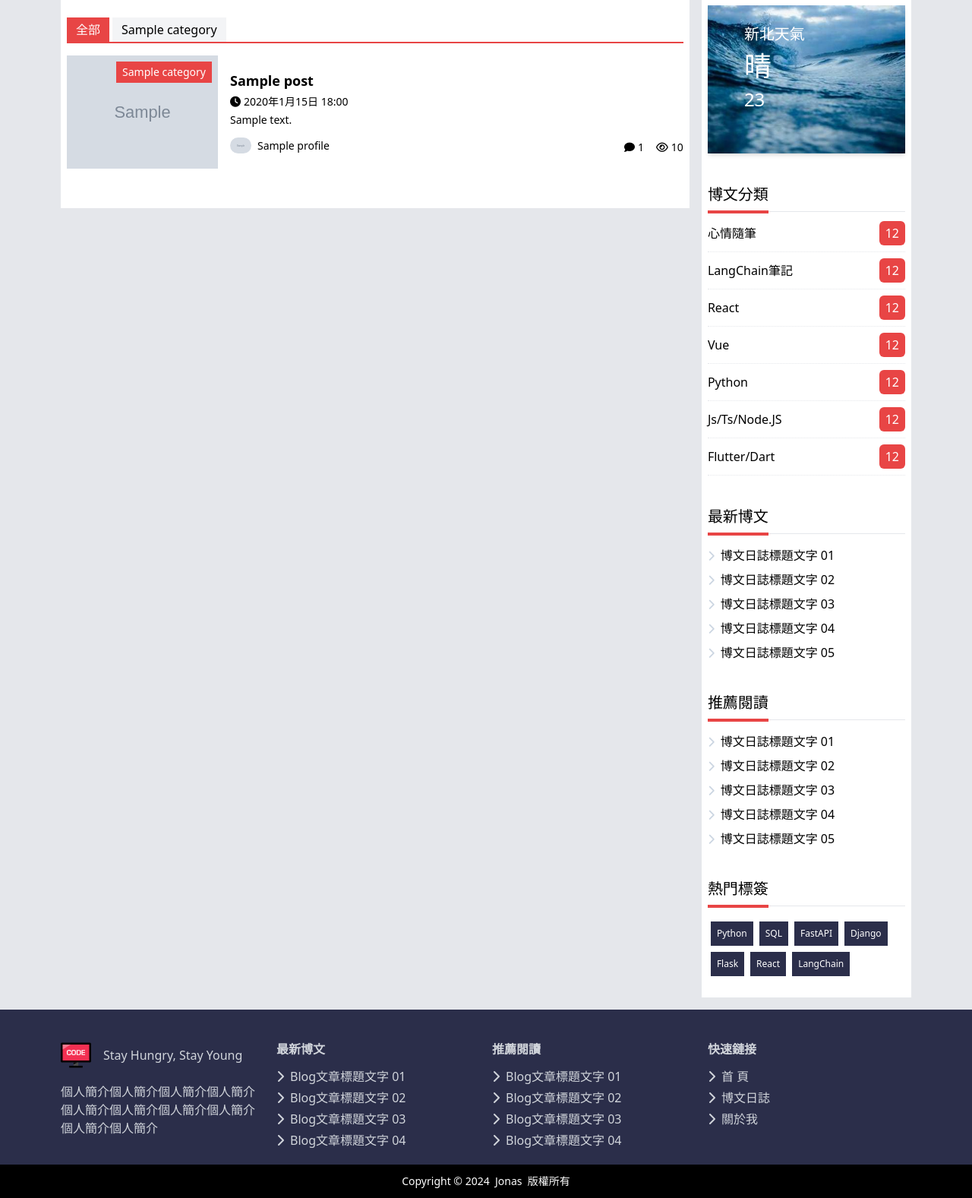
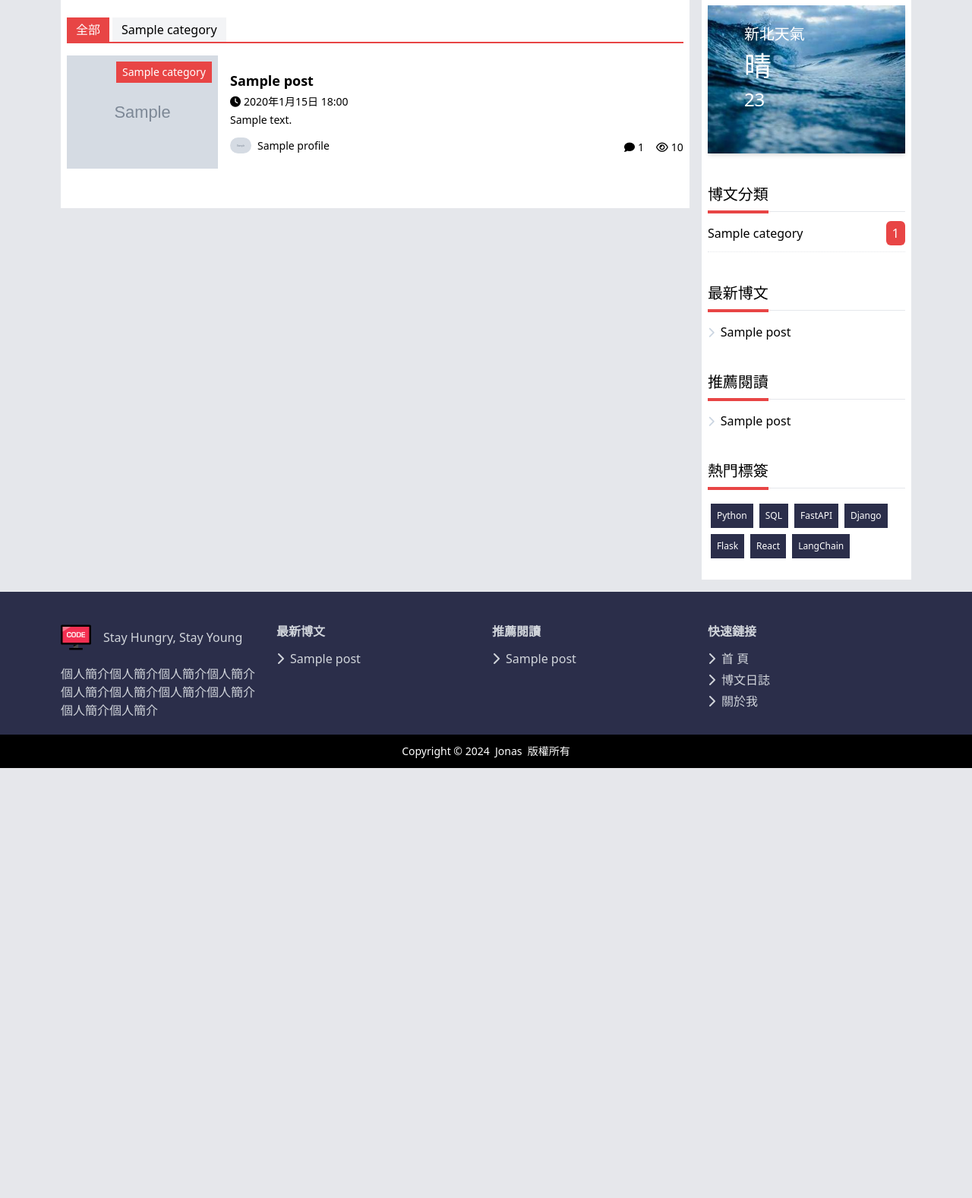
Before and after one commit to ziliang-wang/jonas-blog, a Django app: page /posts/ in a window 1280 px wide. Shown: the part 130-1707 px from the top of the page at 76% size. After the commit the page ends 1141 px from the top, so only its background shows below. Run offline with Django 5.2, Linux system fonts and the light colour scheme; tables that the repository leaves empty hold one stand-in row (values such as "Sample post"); grey boxes marked "Sample" are stand-in pictures; style sheets or scripts are compiled from the project's sources; some libraries are stand-ins or nearby versions.

Commit message:
共享數據1

```diff
--- a/src/blog/settings.py
+++ b/src/blog/settings.py
@@ -67,6 +67,7 @@ TEMPLATES = [
                 "django.template.context_processors.request",
                 "django.contrib.auth.context_processors.auth",
                 "django.contrib.messages.context_processors.messages",
+                "core.context_processors.post_processor"
             ],
         },
     },
--- /dev/null
+++ b/src/core/context_processors.py
@@ -0,0 +1,13 @@
+from django.db.models import Count
+from .models import *
+
+
+def post_processor(request):
+
+    return {
+        # 'CATEGORIES': Category.objects.all(),
+        'CATEGORIES': Category.objects.values('id', 'name').annotate(Count('posts')),
+        'TAGS': ...,
+        'LATEST_POSTS': Post.published.all()[:5],
+        'RECOMMEND_POSTS': Post.published.filter(flag=True).all()[:5]
+    }
--- a/src/templates/base.html
+++ b/src/templates/base.html
@@ -110,19 +110,17 @@
                 <div class="w-1/4">
                     <h4 class="font-bold mb-3">最新博文</h4>
                     <ul class="space-y-1">
-                        <li><a href="#"><i class="fa fa-chevron-right mr-2"></i>Blog文章標題文字 01</a></li>
-                        <li><a href="#"><i class="fa fa-chevron-right mr-2"></i>Blog文章標題文字 02</a></li>
-                        <li><a href="#"><i class="fa fa-chevron-right mr-2"></i>Blog文章標題文字 03</a></li>
-                        <li><a href="#"><i class="fa fa-chevron-right mr-2"></i>Blog文章標題文字 04</a></li>
+                        {% for item in LATEST_POSTS %}
+                            <li><a href="{{ item.get_absolute_url }}"><i class="fa fa-chevron-right mr-2"></i>{{ item.title }}</a></li>
+                        {% endfor %}
                     </ul>
                 </div>
                 <div class="w-1/4">
                     <h4 class="font-bold mb-3">推薦閱讀</h4>
                     <ul class="space-y-1">
-                        <li><a href="#"><i class="fa fa-chevron-right mr-2"></i>Blog文章標題文字 01</a></li>
-                        <li><a href="#"><i class="fa fa-chevron-right mr-2"></i>Blog文章標題文字 02</a></li>
-                        <li><a href="#"><i class="fa fa-chevron-right mr-2"></i>Blog文章標題文字 03</a></li>
-                        <li><a href="#"><i class="fa fa-chevron-right mr-2"></i>Blog文章標題文字 04</a></li>
+                        {% for item in RECOMMEND_POSTS %}
+                            <li><a href="{{ item.get_absolute_url }}"><i class="fa fa-chevron-right mr-2"></i>{{ item.title }}</a></li>
+                        {% endfor %}
                     </ul>
                 </div>
                 <div class="w-1/4">
--- a/src/templates/post-list.html
+++ b/src/templates/post-list.html
@@ -34,7 +34,7 @@
                     {% else %}
                         <li class="bg-gray-100 text-black py-1 px-3"><a href="{% url 'posts' %}">全部</a></li>
                     {% endif %}
-                    {% for cat in categories %}
+                    {% for cat in CATEGORIES %}
                         {% if request.GET.cat == cat.id|to_str %}
                             <li class="bg-primary text-white py-1 px-3"><a href="?cat={{ cat.id }}">{{ cat.name }}</a></li>
                         {% else %}
@@ -108,13 +108,9 @@
                     <span class="border-b-4 border-b-primary py-2">博文分類</span>
                 </h2>
                 <ul class="mb-6">
-                    <li class="mb-2 border-b border-dotted pb-2"><a class="flex justify-between items-center" href="#"><span>心情隨筆</span><span class="bg-primary items-center py-1 px-2 rounded-md text-white">12</span></a></li>
-                    <li class="mb-2 border-b border-dotted pb-2"><a class="flex justify-between items-center" href="#"><span>LangChain筆記</span><span class="bg-primary items-center py-1 px-2 rounded-md text-white">12</span></a></li>
-                    <li class="mb-2 border-b border-dotted pb-2"><a class="flex justify-between items-center" href="#"><span>React</span><span class="bg-primary items-center py-1 px-2 rounded-md text-white">12</span></a></li>
-                    <li class="mb-2 border-b border-dotted pb-2"><a class="flex justify-between items-center" href="#"><span>Vue</span><span class="bg-primary items-center py-1 px-2 rounded-md text-white">12</span></a></li>
-                    <li class="mb-2 border-b border-dotted pb-2"><a class="flex justify-between items-center" href="#"><span>Python</span><span class="bg-primary items-center py-1 px-2 rounded-md text-white">12</span></a></li>
-                    <li class="mb-2 border-b border-dotted pb-2"><a class="flex justify-between items-center" href="#"><span>Js/Ts/Node.JS</span><span class="bg-primary items-center py-1 px-2 rounded-md text-white">12</span></a></li>
-                    <li class="mb-2 border-b border-dotted pb-2"><a class="flex justify-between items-center" href="#"><span>Flutter/Dart</span><span class="bg-primary items-center py-1 px-2 rounded-md text-white">12</span></a></li>
+                    {% for item in CATEGORIES %}
+                        <li class="mb-2 border-b border-dotted pb-2"><a class="flex justify-between items-center" href="#"><span>{{ item.name }}</span><span class="bg-primary items-center py-1 px-2 rounded-md text-white">{{ item.posts__count }}</span></a></li>
+                    {% endfor %}
                 </ul>
             </div>
             <!-- newest articles -->
@@ -123,11 +119,9 @@
                     <span class="border-b-4 border-b-primary py-2">最新博文</span>
                 </h2>
                 <ul class="my-4">
-                    <li class="mb-2"><i class="fa fa-chevron-right text-sm text-slate-300 mr-2"></i><a href="#">博文日誌標題文字 01</a></li>
-                    <li class="mb-2"><i class="fa fa-chevron-right text-sm text-slate-300 mr-2"></i><a href="#">博文日誌標題文字 02</a></li>
-                    <li class="mb-2"><i class="fa fa-chevron-right text-sm text-slate-300 mr-2"></i><a href="#">博文日誌標題文字 03</a></li>
-                    <li class="mb-2"><i class="fa fa-chevron-right text-sm text-slate-300 mr-2"></i><a href="#">博文日誌標題文字 04</a></li>
-                    <li class="mb-2"><i class="fa fa-chevron-right text-sm text-slate-300 mr-2"></i><a href="#">博文日誌標題文字 05</a></li>
+                    {% for item in LATEST_POSTS %}
+                        <li class="mb-2"><i class="fa fa-chevron-right text-sm text-slate-300 mr-2"></i><a href="{% url 'details' item.slug %}">{{ item.title }}</a></li>
+                    {% endfor %}
                 </ul>
             </div>
             <!-- recommended articles -->
@@ -136,11 +130,9 @@
                     <span class="border-b-4 border-b-primary py-2">推薦閱讀</span>
                 </h2>
                 <ul class="my-4">
-                    <li class="mb-2"><i class="fa fa-chevron-right text-sm text-slate-300 mr-2"></i><a href="#">博文日誌標題文字 01</a></li>
-                    <li class="mb-2"><i class="fa fa-chevron-right text-sm text-slate-300 mr-2"></i><a href="#">博文日誌標題文字 02</a></li>
-                    <li class="mb-2"><i class="fa fa-chevron-right text-sm text-slate-300 mr-2"></i><a href="#">博文日誌標題文字 03</a></li>
-                    <li class="mb-2"><i class="fa fa-chevron-right text-sm text-slate-300 mr-2"></i><a href="#">博文日誌標題文字 04</a></li>
-                    <li class="mb-2"><i class="fa fa-chevron-right text-sm text-slate-300 mr-2"></i><a href="#">博文日誌標題文字 05</a></li>
+                    {% for item in RECOMMEND_POSTS %}
+                        <li class="mb-2"><i class="fa fa-chevron-right text-sm text-slate-300 mr-2"></i><a href="{{ item.get_absolute_url }}">{{ item.title }}</a></li>
+                    {% endfor %}
                 </ul>
             </div>
             <!-- hot tags -->
```
